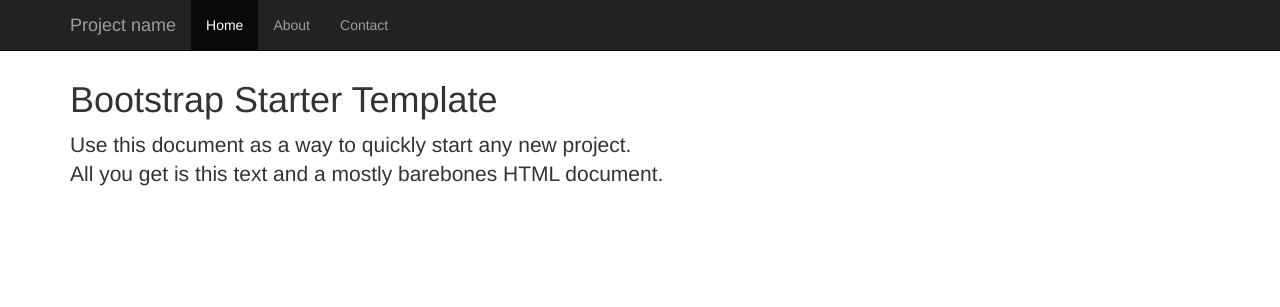
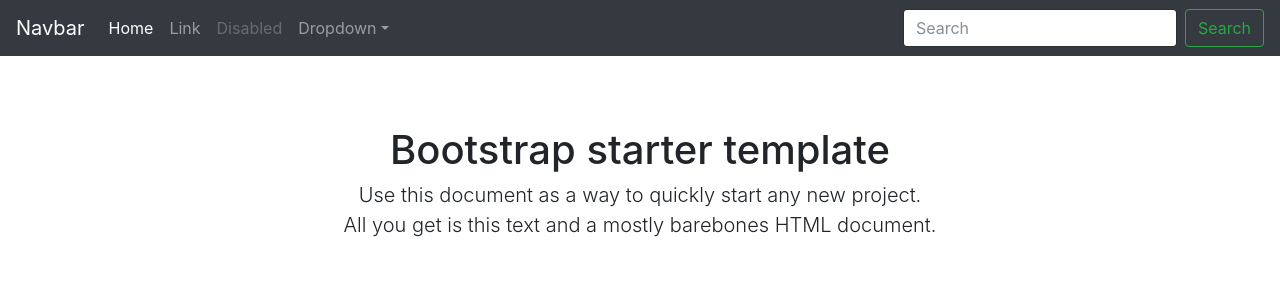
Before and after one commit to JTruax/bootstrap-starter-template, a website: page template/start.html in a window 1280 px wide. Drawn offline with nearby package versions, Linux system fonts and the light colour scheme.

Commit message:
Update start.html

```diff
--- a/template/start.html
+++ b/template/start.html
@@ -1,61 +1,99 @@
 <!DOCTYPE html>
 <html lang="en">
-
 <head>
     <meta charset="utf-8">
-    <meta http-equiv="X-UA-Compatible" content="IE=edge">
-    <meta name="viewport" content="width=device-width, initial-scale=1">
-    <!-- The above 3 meta tags *must* come first in the head; any other head content must come *after* these tags -->
-    <title>Bootstrap Starter Template</title>
+    <meta name="viewport" content="width=device-width, initial-scale=1, shrink-to-fit=no">
+    <meta name="description" content="">
+    <meta name="author" content="">
+    <link rel="icon" href="">
 
-    <!-- Bootstrap -->
-    <link href="https://maxcdn.bootstrapcdn.com/bootstrap/3.3.7/css/bootstrap.min.css" rel="stylesheet" integrity="sha384-BVYiiSIFeK1dGmJRAkycuHAHRg32OmUcww7on3RYdg4Va+PmSTsz/K68vbdEjh4u" crossorigin="anonymous">
+    <title>Starter Template for Bootstrap</title>
 
-    <!-- HTML5 shim and Respond.js for IE8 support of HTML5 elements and media queries -->
-    <!-- WARNING: Respond.js doesn't work if you view the page via file:// -->
-    <!--[if lt IE 9]>
-      <script src="https://oss.maxcdn.com/html5shiv/3.7.3/html5shiv.min.js"></script>
-      <script src="https://oss.maxcdn.com/respond/1.4.2/respond.min.js"></script>
-    <![endif]-->
+    <!-- Bootstrap core CSS -->
+    <link rel="stylesheet" href="https://maxcdn.bootstrapcdn.com/bootstrap/4.0.0-beta/css/bootstrap.min.css" integrity="sha384-/Y6pD6FV/Vv2HJnA6t+vslU6fwYXjCFtcEpHbNJ0lyAFsXTsjBbfaDjzALeQsN6M" crossorigin="anonymous">
+
+    <!-- Custom styles for this template -->
+    <style type="text/css">
+        body {
+            padding-top: 5rem;
+        }
+
+        .starter-template {
+            padding: 3rem 1.5rem;
+            text-align: center;
+        }
+    </style>
 </head>
+
 
 <body>
 
-    <nav class="navbar navbar-inverse navbar-fixed-top">
-        <div class="container">
-            <div class="navbar-header">
-                <button type="button" class="navbar-toggle collapsed" data-toggle="collapse" data-target="#navbar" aria-expanded="false" aria-controls="navbar">
-                    <span class="sr-only">Toggle navigation</span>
-                    <span class="icon-bar"></span>
-                    <span class="icon-bar"></span>
-                    <span class="icon-bar"></span>
-                </button>
-                <a class="navbar-brand" href="#">Project name</a>
-            </div>
-            <div id="navbar" class="collapse navbar-collapse">
-                <ul class="nav navbar-nav">
-                    <li class="active"><a href="#">Home</a></li>
-                    <li><a href="#about">About</a></li>
-                    <li><a href="#contact">Contact</a></li>
-                </ul>
-            </div>
-            <!--/.nav-collapse -->
+    <nav class="navbar navbar-expand-md navbar-dark bg-dark fixed-top">
+        <a class="navbar-brand" href="#">Navbar</a>
+        <button class="navbar-toggler" type="button" data-toggle="collapse" data-target="#navbarsExampleDefault" aria-controls="navbarsExampleDefault" aria-expanded="false" aria-label="Toggle navigation">
+        <span class="navbar-toggler-icon"></span>
+      </button>
+
+        <div class="collapse navbar-collapse" id="navbarsExampleDefault">
+            <ul class="navbar-nav mr-auto">
+                <li class="nav-item active">
+                    <a class="nav-link" href="#">Home <span class="sr-only">(current)</span></a>
+                </li>
+                <li class="nav-item">
+                    <a class="nav-link" href="#">Link</a>
+                </li>
+                <li class="nav-item">
+                    <a class="nav-link disabled" href="#">Disabled</a>
+                </li>
+                <li class="nav-item dropdown">
+                    <a class="nav-link dropdown-toggle" href="http://example.com" id="dropdown01" data-toggle="dropdown" aria-haspopup="true" aria-expanded="false">Dropdown</a>
+                    <div class="dropdown-menu" aria-labelledby="dropdown01">
+                        <a class="dropdown-item" href="#">Action</a>
+                        <a class="dropdown-item" href="#">Another action</a>
+                        <a class="dropdown-item" href="#">Something else here</a>
+                    </div>
+                </li>
+            </ul>
+            <form class="form-inline my-2 my-lg-0">
+                <input class="form-control mr-sm-2" type="text" placeholder="Search" aria-label="Search">
+                <button class="btn btn-outline-success my-2 my-sm-0" type="submit">Search</button>
+            </form>
         </div>
     </nav>
 
     <div class="container">
-        <br><br><br>
-        <h1>Bootstrap Starter Template</h1>
-        <p class="lead">Use this document as a way to quickly start any new project.
-            <br> All you get is this text and a mostly barebones HTML document.</p>
+        <div class="starter-template">
+            <h1>Bootstrap starter template</h1>
+            <p class="lead">Use this document as a way to quickly start any new project.<br> All you get is this text and a mostly barebones HTML document.</p>
+        </div>
     </div>
     <!-- /.container -->
 
 
-    <!-- jQuery (necessary for Bootstrap's JavaScript plugins) -->
-    <script src="https://ajax.googleapis.com/ajax/libs/jquery/1.12.4/jquery.min.js"></script>
-    <!-- Include all compiled plugins (below), or include individual files as needed -->
-    <script src="https://maxcdn.bootstrapcdn.com/bootstrap/3.3.7/js/bootstrap.min.js" integrity="sha384-Tc5IQib027qvyjSMfHjOMaLkfuWVxZxUPnCJA7l2mCWNIpG9mGCD8wGNIcPD7Txa" crossorigin="anonymous"></script>
+    <!-- Bootstrap core JavaScript
+    ================================================== -->
+    <!-- Placed at the end of the document so the pages load faster -->
+    <script src="https://code.jquery.com/jquery-3.2.1.slim.min.js" integrity="sha384-KJ3o2DKtIkvYIK3UENzmM7KCkRr/rE9/Qpg6aAZGJwFDMVNA/GpGFF93hXpG5KkN" crossorigin="anonymous"></script>
+    <script src="https://cdnjs.cloudflare.com/ajax/libs/popper.js/1.11.0/umd/popper.min.js" integrity="sha384-b/U6ypiBEHpOf/4+1nzFpr53nxSS+GLCkfwBdFNTxtclqqenISfwAzpKaMNFNmj4" crossorigin="anonymous"></script>
+    <script src="https://maxcdn.bootstrapcdn.com/bootstrap/4.0.0-beta/js/bootstrap.min.js" integrity="sha384-h0AbiXch4ZDo7tp9hKZ4TsHbi047NrKGLO3SEJAg45jXxnGIfYzk4Si90RDIqNm1" crossorigin="anonymous"></script>
+
+    <!-- IE10 viewport hack for Surface/desktop Windows 8 bug -->
+    <script>
+        (function() {
+            'use strict'
+
+            if (navigator.userAgent.match(/IEMobile\/10\.0/)) {
+                var msViewportStyle = document.createElement('style')
+                msViewportStyle.appendChild(
+                    document.createTextNode(
+                        '@-ms-viewport{width:auto!important}'
+                    )
+                )
+                document.head.appendChild(msViewportStyle)
+            }
+
+        }())
+    </script>
+
 </body>
-
 </html>
```
